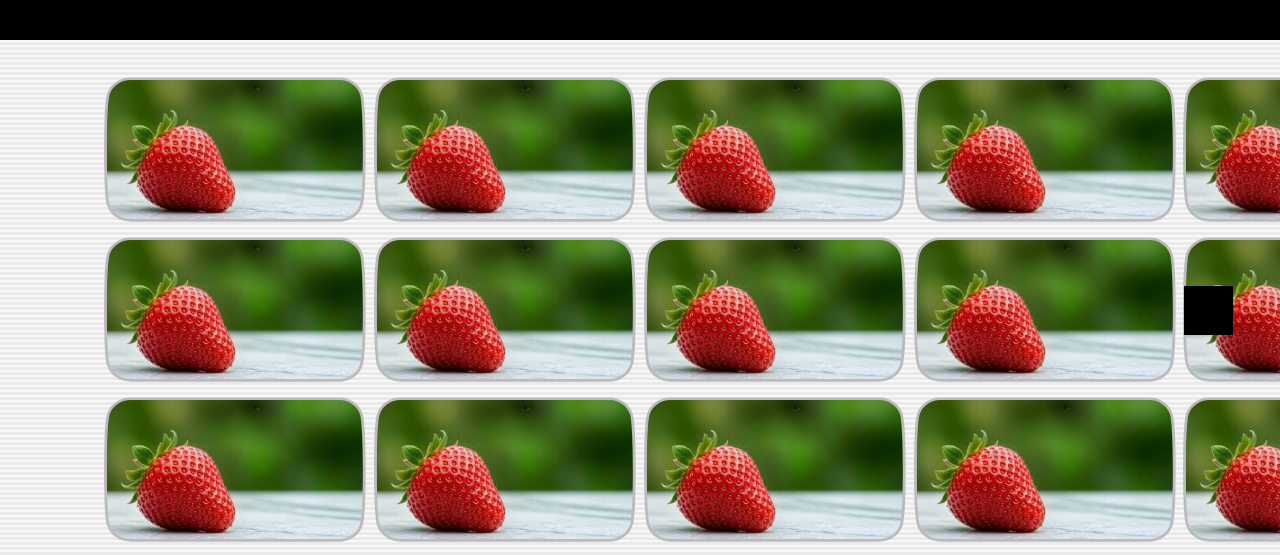
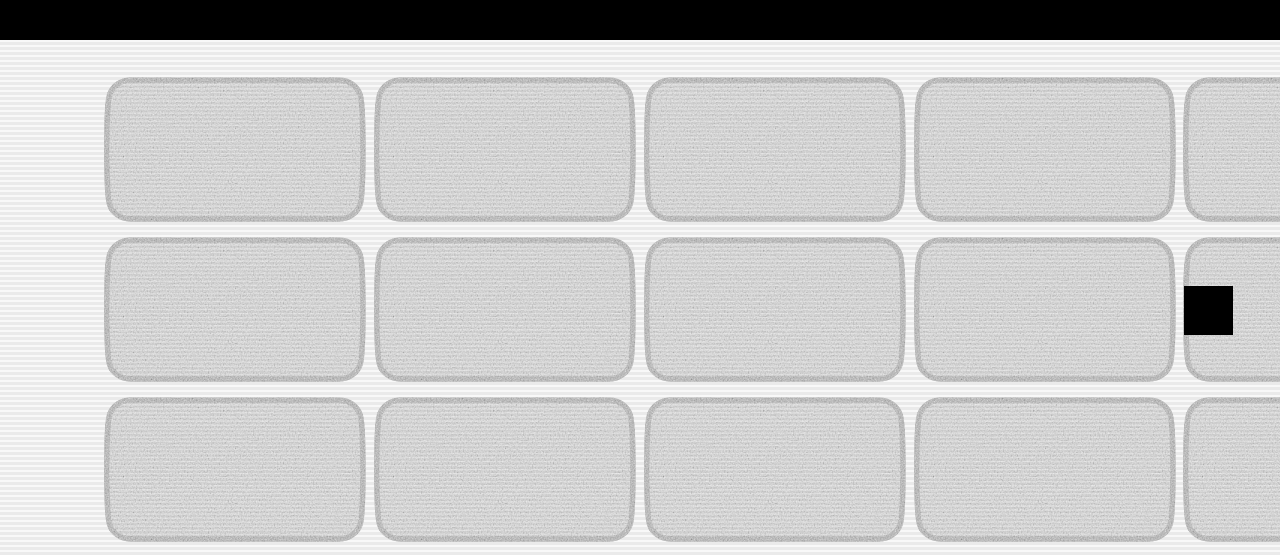
Before and after one commit to x-464/wiiRemastered, a website built with Vite: page index.html in a window 1280 px wide. Shown: the top 555 px of the page. Built offline with nearby package versions, Linux system fonts and the light colour scheme.

Commit message:
more files

```diff
--- a/assets/css/styles.css
+++ b/assets/css/styles.css
@@ -94,7 +94,7 @@ body{
     align-items: center;
 }
 
-.game svg{
+.gamePath{
     display: block;
     z-index: 2;
 }
@@ -170,6 +170,8 @@ body{
 
 .settingsBtnSVG{
     scale: 0.6;
+    width: 30cqmin;
+    aspect-ratio: 1 / 1;
     transform: translateY(-1.5cqw);
     filter: drop-shadow(2cqw 2cqh 5px rgba(0, 0, 0, 0.1));
     transition: transform 0.1s ease-in-out;
--- a/assets/js/main.js
+++ b/assets/js/main.js
@@ -34,29 +34,82 @@ const gameGridP2 = document.querySelector(".gameGrid.P2");
 const gameGridP3 = document.querySelector(".gameGrid.P3");
 
 function sendGame(){
+    // return `
+    //     <div class="game">
+    //         <svg viewBox="0 0 200 113" xmlns="http://www.w3.org/2000/svg">
+    //             <defs>
+    //                 <clipPath id="gameClip">
+    //                     <path transform="translate(5 6)" d="M190,51.5c0-21.61-1.04-39.36-2.36-41.31-2.14-5.92-8.1-10.19-15.14-10.19H17.5C10.46,0,4.5,4.27,2.36,10.19,1.04,12.14,0,29.89,0,51.5s1.04,39.36,2.36,41.31c2.14,5.92,8.1,10.19,15.14,10.19h155c7.04,0,13-4.27,15.14-10.19,1.32-1.96,2.36-19.7,2.36-41.31Z" />
+    //                 </clipPath>
+    //             </defs>
+
+    //             <path transform="translate(5 6)" d="M190,51.5c0-21.61-1.04-39.36-2.36-41.31-2.14-5.92-8.1-10.19-15.14-10.19H17.5C10.46,0,4.5,4.27,2.36,10.19,1.04,12.14,0,29.89,0,51.5s1.04,39.36,2.36,41.31c2.14,5.92,8.1,10.19,15.14,10.19h155c7.04,0,13-4.27,15.14-10.19,1.32-1.96,2.36-19.7,2.36-41.31Z"
+    //                 fill="none"
+    //                 stroke="#bbbbbb"
+    //                 stroke-width="4"
+    //             />
+
+    //             <image
+    //                 href="assets/imgs/Untitled.jpg"
+    //                 x="0"
+    //                 y="0"
+    //                 width="200"
+    //                 height="111"
+    //                 preserveAspectRatio="xMidYMid slice"
+    //                 clip-path="url(#gameClip)"
+    //             />
+    //         </svg>
+    //     </div>
+    // `;
+
     return `
     <div class="game">
-            <svg viewBox="0 0 200 113" xmlns="http://www.w3.org/2000/svg">
+        <svg class="gamePath" viewBox="0 0 200 113" xmlns="http://www.w3.org/2000/svg">
         <defs>
-                    <clipPath id="gameClip">
-                        <path transform="translate(5 6)" d="M190,51.5c0-21.61-1.04-39.36-2.36-41.31-2.14-5.92-8.1-10.19-15.14-10.19H17.5C10.46,0,4.5,4.27,2.36,10.19,1.04,12.14,0,29.89,0,51.5s1.04,39.36,2.36,41.31c2.14,5.92,8.1,10.19,15.14,10.19h155c7.04,0,13-4.27,15.14-10.19,1.32-1.96,2.36-19.7,2.36-41.31Z" />
-                    </clipPath>
+            <pattern id="lineFill" width="4" height="3" patternUnits="userSpaceOnUse">
+                <rect width="4" height="1" fill="rgb(233, 233, 233)" />
+                <rect y="1" width="4" height="2" fill="rgb(213, 213, 213)" />
+            </pattern>
+
+            <filter id="noiseFilter">
+                <feTurbulence
+                    type="fractalNoise"
+                    baseFrequency="0.9"
+                    numOctaves="2"
+                    seed="2"
+                    result="noise"
+                >
+                    <animate
+                    attributeName="seed"
+                    from="1"
+                    to="80"
+                    dur="2s"
+                    repeatCount="indefinite" />
+                </feTurbulence>
+
+                <feColorMatrix in="noise" type="saturate" values="0" result="monoNoise" />
+
+                <!-- keep noise only where the shape exists -->
+                <feComposite
+                    in="monoNoise"
+                    in2="SourceGraphic"
+                    operator="in"
+                    result="clippedNoise"
+                />
+
+                <feBlend
+                    in="SourceGraphic"
+                    in2="clippedNoise"
+                    mode="soft-light"
+                />
+                </filter>
         </defs>
 
             <path transform="translate(5 6)" d="M190,51.5c0-21.61-1.04-39.36-2.36-41.31-2.14-5.92-8.1-10.19-15.14-10.19H17.5C10.46,0,4.5,4.27,2.36,10.19,1.04,12.14,0,29.89,0,51.5s1.04,39.36,2.36,41.31c2.14,5.92,8.1,10.19,15.14,10.19h155c7.04,0,13-4.27,15.14-10.19,1.32-1.96,2.36-19.7,2.36-41.31Z"
-                    fill="none"
+                fill="url(#lineFill)"
                 stroke="#bbbbbb"
                 stroke-width="4"
-                />
-
-                <image
-                    href="assets/imgs/Untitled.jpg"
-                    x="0"
-                    y="0"
-                    width="200"
-                    height="111"
-                    preserveAspectRatio="xMidYMid slice"
-                    clip-path="url(#gameClip)"
+                filter="url(#noiseFilter)"
             />
         </svg>
     </div>
```
Also changed, not shown: assets/fonts/contm.ttf (added), 4 other files. Lines whose indentation alone changed are shown as unchanged.
